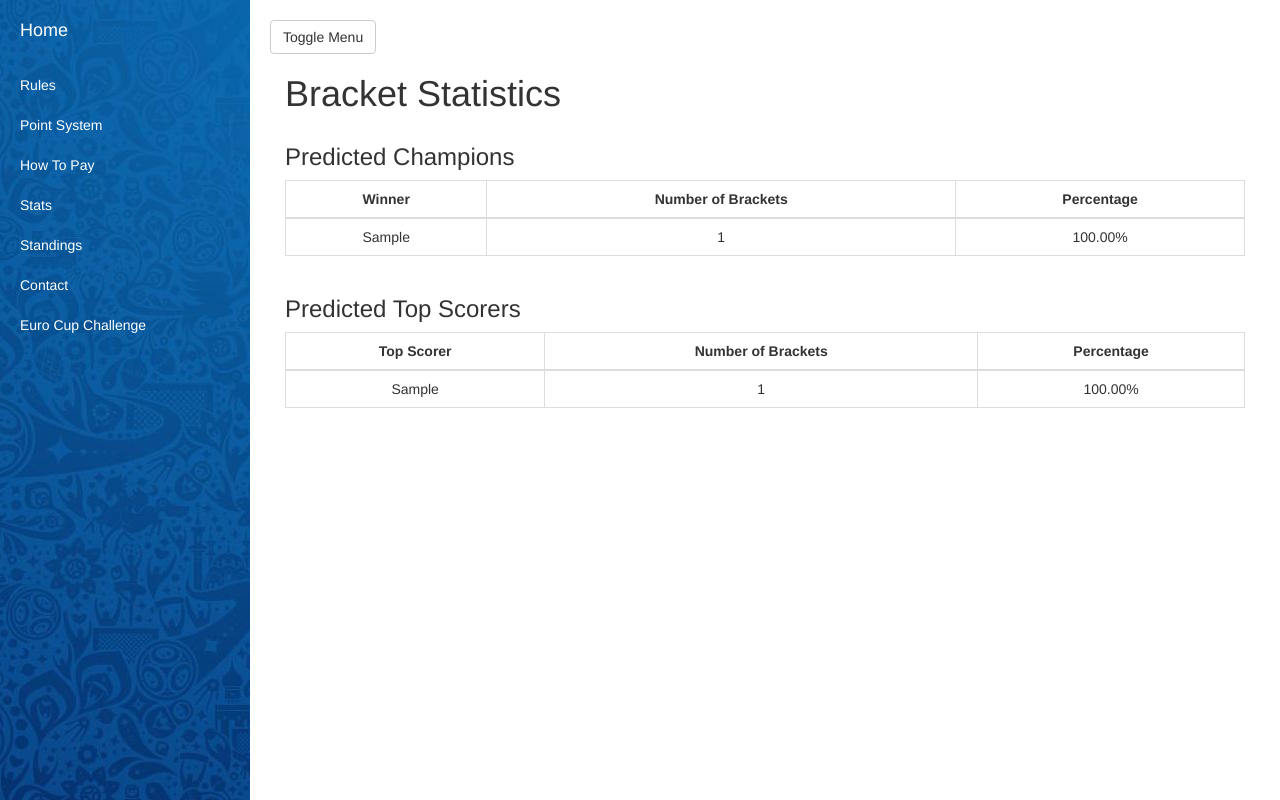
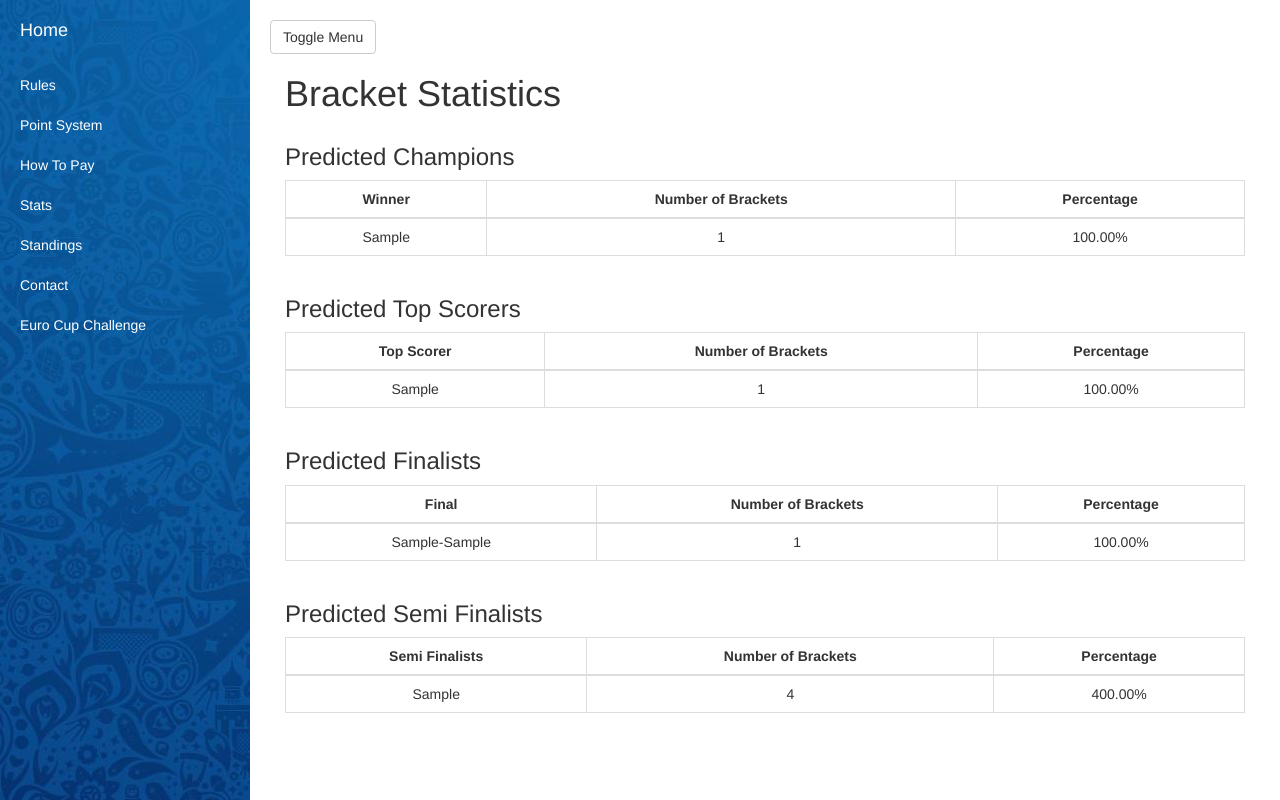
Before and after one commit to itorras13/copaAmerica, a Flask app: page /stats in a window 1280 px wide. Run offline with Flask 2, Linux system fonts and the light colour scheme; tables that the repository leaves empty hold one stand-in row (values such as "Sample post"); some libraries are stand-ins or nearby versions.

Commit message:
added finals and semifinals to stats

```diff
--- a/app.py
+++ b/app.py
@@ -68,6 +68,9 @@ def create_stats():
 	total = float(len(submissions))
 	top_scorers = {}
 	winners = {}
+	finals = {}
+	semifinals = {}
+	semi_vars = ["semi1", "semi2", "semi3", "semi4"]
 	for sub in submissions:
 		if sub.champion in winners.keys():
 			winners[sub.champion] += 1
@@ -77,25 +80,37 @@ def create_stats():
 			top_scorers[sub.top_scorer] += 1
 		else:
 			top_scorers[sub.top_scorer] = 1
-	winners = sorted(winners.items(), key=operator.itemgetter(1))
-	top_scorers = sorted(top_scorers.items(), key=operator.itemgetter(1))
-	winners_array = []
-	for winner in winners:
+		final1 = sub.fin1 + "-" + sub.fin2
+		final2 = sub.fin2 + "-" + sub.fin1
+		if final1 in finals.keys():
+			finals[final1] += 1
+		elif final2 in finals.keys():
+			finals[final2] += 1
+		else:
+			finals[final1] = 1
+		sub = sub.__dict__
+		for semi in semi_vars:
+			if sub[semi] in semifinals.keys():
+				semifinals[sub[semi]] += 1
+			else:
+				semifinals[sub[semi]] = 1
+	winners_array = organize_stats(winners, total)
+	scorer_array = organize_stats(top_scorers, total)
+	finals_array = organize_stats(finals, total)
+	semi_array = organize_stats(semifinals, total)
+	return {"winners": winners_array, "scorers": scorer_array, "finals": finals_array, "semis": semi_array}
+
+def organize_stats(variables, total):
+	variables = sorted(variables.items(), key=operator.itemgetter(1))
+	array = []
+	for var in variables:
 		current = []
-		percentage = float(winner[1])/total * 100
+		percentage = float(var[1])/total * 100
 		percentage = format(percentage, '.2f')
-		current = [winner[0],winner[1],percentage]
-		winners_array.append(current)
-	winners_array = winners_array[::-1]
-	scorer_array = []
-	for scorer in top_scorers:
-		current = []
-		percentage = float(scorer[1])/total * 100
-		percentage = format(percentage, '.2f')
-		current = [scorer[0],scorer[1],percentage]
-		scorer_array.append(current)
-	scorer_array = scorer_array[::-1]
-	return {"winners": winners_array, "scorers": scorer_array}
+		current = [var[0],var[1],percentage]
+		array.append(current)
+	array = array[::-1]
+	return array
 
 
 def get_submissions(type):
--- a/templates/stats.html
+++ b/templates/stats.html
@@ -133,6 +133,52 @@
                         </table>
                     </div>
                 </div>
+                <div class="row" id="stats">
+                    <div class="col-lg-12">
+                        <h3>Predicted Finalists</h3>
+                        <table class="table table-bordered table-responsive">
+                        <thead>
+                            <tr>
+                                <th>Final</th>
+                                <th>Number of Brackets</th>
+                                <th>Percentage</th>
+                            </tr>
+                        </thead>
+                        <tbody>
+                        {% for final in stats["finals"] %}
+                            <tr>
+                                <td>{{final[0]}}</td>
+                                <td>{{final[1]}}</td>
+                                <td>{{final[2]}}%</td>
+                            </tr>
+                        {% endfor %}
+                        </tbody>
+                        </table>
+                    </div>
+                </div>
+                <div class="row" id="stats">
+                    <div class="col-lg-12">
+                        <h3>Predicted Semi Finalists</h3>
+                        <table class="table table-bordered table-responsive">
+                        <thead>
+                            <tr>
+                                <th>Semi Finalists</th>
+                                <th>Number of Brackets</th>
+                                <th>Percentage</th>
+                            </tr>
+                        </thead>
+                        <tbody>
+                        {% for semifinalist in stats["semis"] %}
+                            <tr>
+                                <td>{{semifinalist[0]}}</td>
+                                <td>{{semifinalist[1]}}</td>
+                                <td>{{semifinalist[2]}}%</td>
+                            </tr>
+                        {% endfor %}
+                        </tbody>
+                        </table>
+                    </div>
+                </div>
             </div>
         </div>
         <!-- /#page-content-wrapper -->
```
